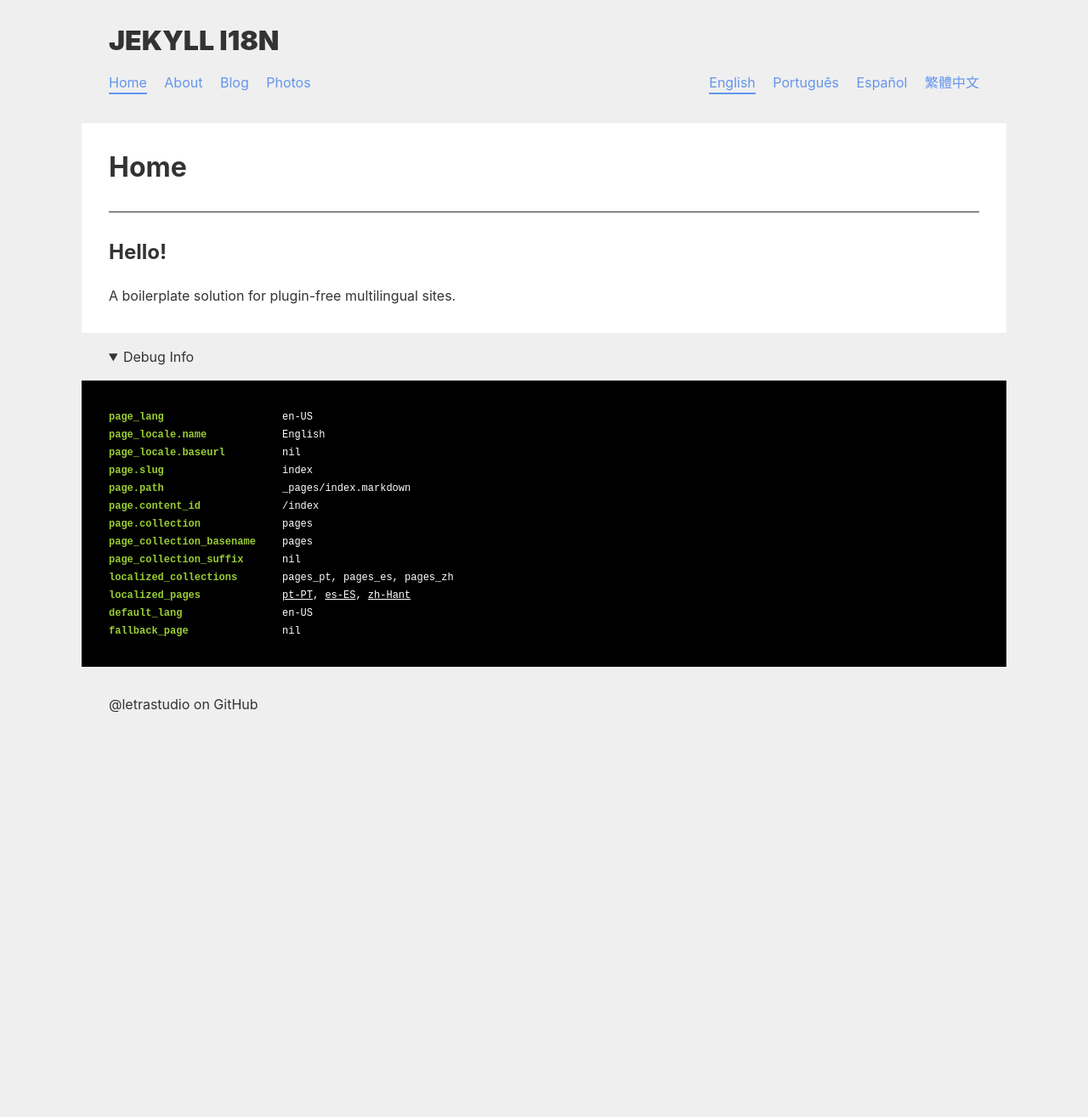
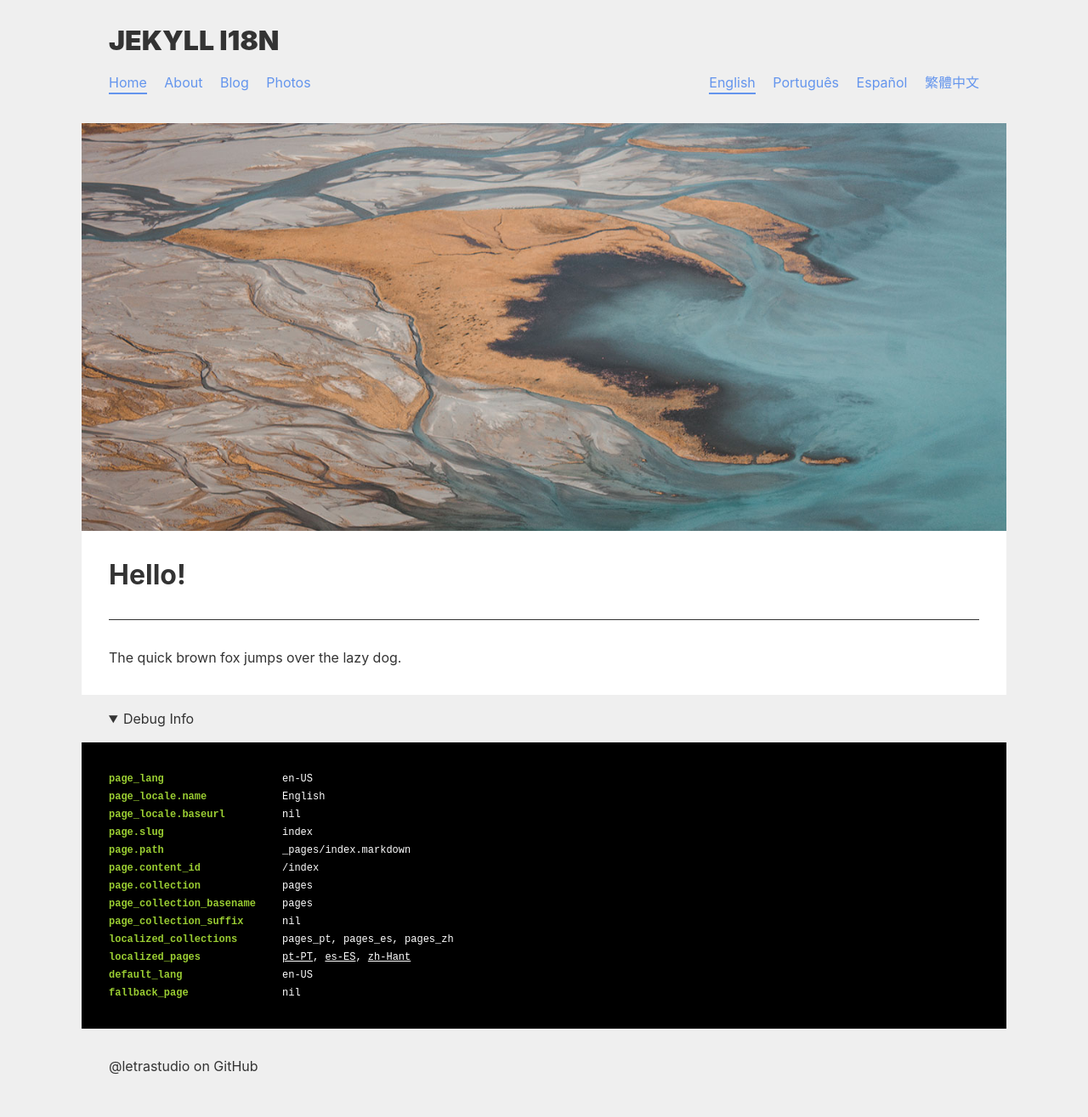
Before and after one commit to letrastudio/jekyll-i18n, a Jekyll site: the page built from collections/_pages/index.markdown, in a window 1280 px wide. Shown: the whole page at 85% size. Built offline with Jekyll 4.4.1, drawn with Linux system fonts in a browser that asks for light colours; before the commit the page ends 900 px from its top, so only the background shows below that.

Commit message:
Update homepages

```diff
--- a/_layouts/homepage.html
+++ b/_layouts/homepage.html
@@ -1,7 +1,17 @@
 ---
-layout: page
+layout: default
 ---
 
-{{ content }}
+{% include i18n.html obj=page %}
+<div class="banner" style="background-image: url('{{ page.banner_image | default: fallback_page.banner_image | prepend: site.baseurl }}')"></div>
+<div class="page wrapper">
 
-<p>{{ site.description }}</p>
+  <header class="page-header">
+    <h1 class="page-title">{{ page.headline }}</h1>
+  </header>
+
+  <div class="page-content text-container">
+    {{ content }}
+  </div>
+
+</div>
--- a/_sass/_header-footer.scss
+++ b/_sass/_header-footer.scss
@@ -54,13 +54,11 @@
 }
 
 .banner {
-  background: $accent-color;
-  .wrapper {
-    padding: $base-padding;
-  }
-  .banner-title {
-    font-size: 1.5em;
-    font-weight: 800;
+  background-size: cover;
+  background-position: center center;
+  height: 15em;
+  @include media($large-screen-up) {
+    height: 30em;
   }
 }
 
--- a/collections/_pages/index.markdown
+++ b/collections/_pages/index.markdown
@@ -3,6 +3,8 @@ layout: homepage
 title: Home
 order: 0
 permalink: "/"
+headline: Hello!
+banner_image: /assets/images/jordan-heath-634683-unsplash.jpg
 ---
 
-## Hello!
+The quick brown fox jumps over the lazy dog.
--- a/collections/_pages_es/index.markdown
+++ b/collections/_pages_es/index.markdown
@@ -3,6 +3,7 @@ layout: homepage
 title: Página Principal
 order: 0
 permalink: "/es/"
+headline: ¡Hola!
 ---
 
-## ¡Hola!
+El zorro marrón rápido salta sobre el perro perezoso.
--- a/collections/_pages_pt/index.markdown
+++ b/collections/_pages_pt/index.markdown
@@ -3,6 +3,7 @@ layout: homepage
 title: Página Inicial
 order: 0
 permalink: "/pt/"
+headline: Olá!
 ---
 
-## Olá!
+A rápida raposa castanha salta sobre o cão preguiçoso.
--- a/collections/_pages_zh/index.markdown
+++ b/collections/_pages_zh/index.markdown
@@ -3,6 +3,7 @@ layout: homepage
 title: 主頁
 order: 0
 permalink: "/zh/"
+headline: 你好！
 ---
 
-## 你好！
+敏捷的棕色狐狸跳過了懶狗。
```
